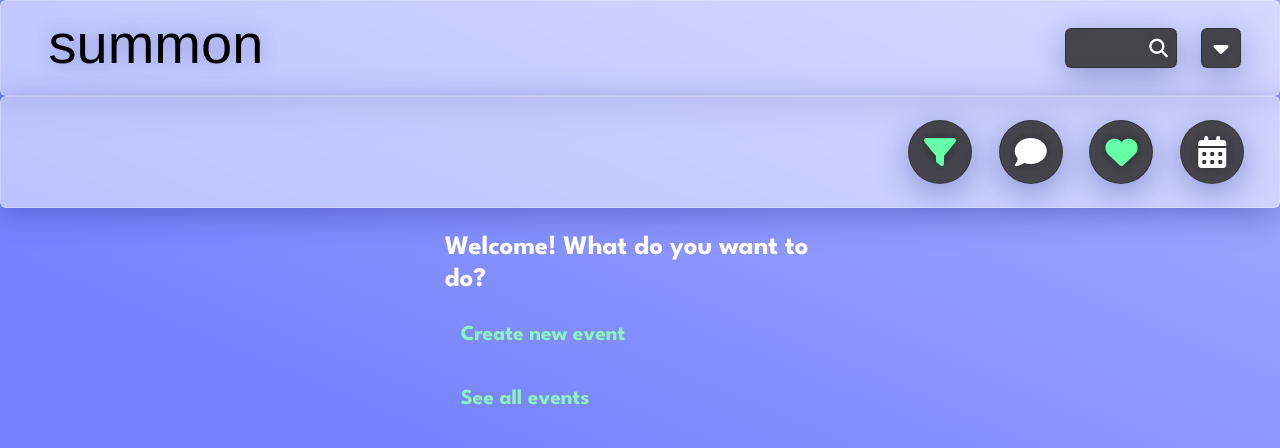
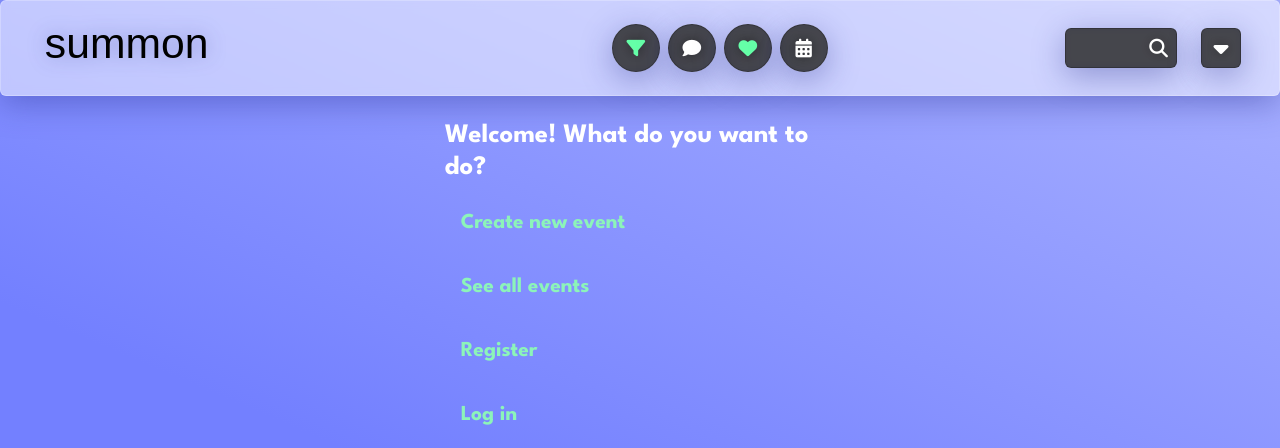
Before and after one commit to karinknutsson/summon, a Flask app: page / in a window 1280 px wide. Shown: the top 448 px of the page. Run offline with Flask 2, Linux system fonts and the light colour scheme; some libraries are stand-ins or nearby versions; some web fonts are replaced.

Commit message:
menu changes from top to bottom on resize to mobile

```diff
--- a/static/styles/style.css
+++ b/static/styles/style.css
@@ -30,7 +30,7 @@
 
 h1 {
   font-family: 'Knewave', sans-serif;
-  font-size: 42pt;
+  font-size: 32pt;
   /*color: #909bff;*/
   filter: drop-shadow(0 0 10px rgba(31, 38, 135, 0.37));
   /*color: rgb(243, 242, 254);*/
@@ -140,10 +140,6 @@
   }
 }
 
-.title-container, .search-menu-container {
-  flex: 10 0 auto;
-}
-
 .search-menu-container {
   display: flex;
   align-items: center;
@@ -193,61 +189,42 @@
   color: transparent;
 }
 
-.summon-navbar {
-  width: 100%;
-  height: 112px;
-  /*background: black;*/
-  /*background: rgb(219, 169, 46);*/
-  /*border-bottom: 4px solid rgb(140, 51, 0);*/
-  /*background: #8CF4B9;*/
-  /*border-top: 4px solid #8CF4B9;
-  border-bottom: 4px solid #8CF4B9;*/
-  /*border: 0;*/
-  padding: 16px;
+.top-navbar {
+  width: 400px;
   display: flex;
-  align-items: center;
   justify-content: flex-end;
 }
 
+.bottom-navbar {
+  width: 100%;
+  height: 112px;
+  padding: 16px;
+  display: none;
+}
+
 .navbar-ul {
-  width: 30%;
   display: flex;
   align-items: center;
   justify-content: space-evenly;
 }
 
-.navbar-li {
-  margin: 8px;
-  padding: 12px;
-  /*background: rgba(255, 255, 255, 0.7);*/
-  /*background: #CFE5D8;*/
-  /*border: 4px solid #D4F4B0;*/
-  /*color: rgb(142, 152, 251);*/
-  color: white;
+.navbar-li, .navbar-li-active {
+  margin: 4px;
+  padding: 8px;
   display: inline-block;
-  width: 64px;
-  height: 64px;
+  width: 48px;
+  height: 48px;
   border-radius: 40px;
   font-family: sans-serif;
-  font-size: 24pt;
-  /*background: rgba(255, 255, 255, 0.5);
-  box-shadow: 0 8px 32px 0 rgba(31, 38, 135, 0.37);
-  backdrop-filter: blur(4px);
-  -webkit-backdrop-filter: blur(4px);
-  border: 1px solid rgba(255, 255, 255, 0.24);*/
+  font-size: 14pt;
+}
+
+.navbar-li {
+  color: white;
 }
 
 .navbar-li-active {
-  margin: 8px;
-  padding: 12px;
-  /*color: #cdff94;*/
   color: #65ffa8;
-  display: inline-block;
-  width: 64px;
-  height: 64px;
-  border-radius: 40px;
-  font-family: sans-serif;
-  font-size: 24pt;
 }
 
 .navbar-search {
--- a/templates/layout.html
+++ b/templates/layout.html
@@ -14,9 +14,36 @@
             <div class="title-container">
                 <a href="{{ url_for('index') }}" class="title"><h1>&nbsp;summon</h1></a>
             </div>
+
             <!--<div class="new-container center-flex">
                 <a href="{{ url_for('new_event') }}" class="new"><i class="fa-solid fa-circle-plus"></i></a>
             </div>-->
+
+            <div class="top-navbar">
+                <ul class="navbar-ul">
+                    <li class="navbar-li-active black-glass">
+                        <div class="center-flex menu-item">
+                            <i class="fa-solid fa-filter fa-glass"></i>
+                        </div>
+                    </li>
+                    <li class="navbar-li black-glass">
+                        <div class="center-flex menu-item">
+                            <i class="fa-solid fa-comment fa-glass"></i>
+                        </div>
+                    </li>
+                    <li class="navbar-li-active black-glass">
+                        <div class="center-flex menu-item">
+                            <i class="fa-solid fa-heart fa-glass"></i>
+                        </div>
+                    </li>
+                    <li class="navbar-li black-glass">
+                        <div class="center-flex menu-item">
+                            <i class="fa-solid fa-calendar-days fa-glass"></i>
+                        </div>
+                    </li>
+                </ul>
+            </div>
+
             <div class="search-menu-container">
                 <button id="searchButton" class="no-btn">
                     <div class="navbar-search black-glass border-radius">
@@ -32,7 +59,7 @@
             </div>
         </div>
 
-        <div class="summon-navbar white-glass border-radius">
+        <div class="bottom-navbar white-glass border-radius">
             <ul class="navbar-ul">
                 <li class="navbar-li-active black-glass">
                     <div class="center-flex menu-item">
@@ -55,7 +82,6 @@
                     </div>
                 </li>
             </ul>
-
         </div>
 
         <div class="container-fluid margin-bottom">
```
Also changed, not shown: other parts of static/styles/style.css (+23 -14 lines).
